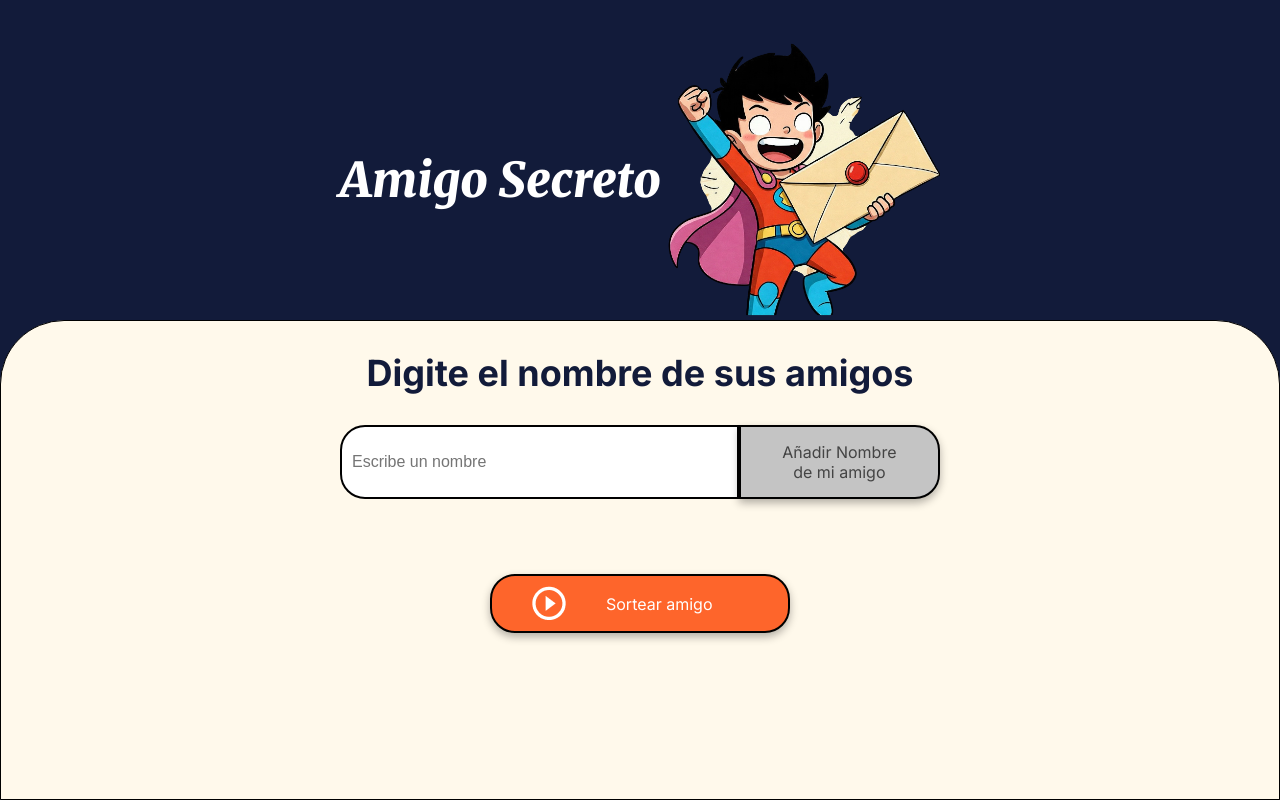
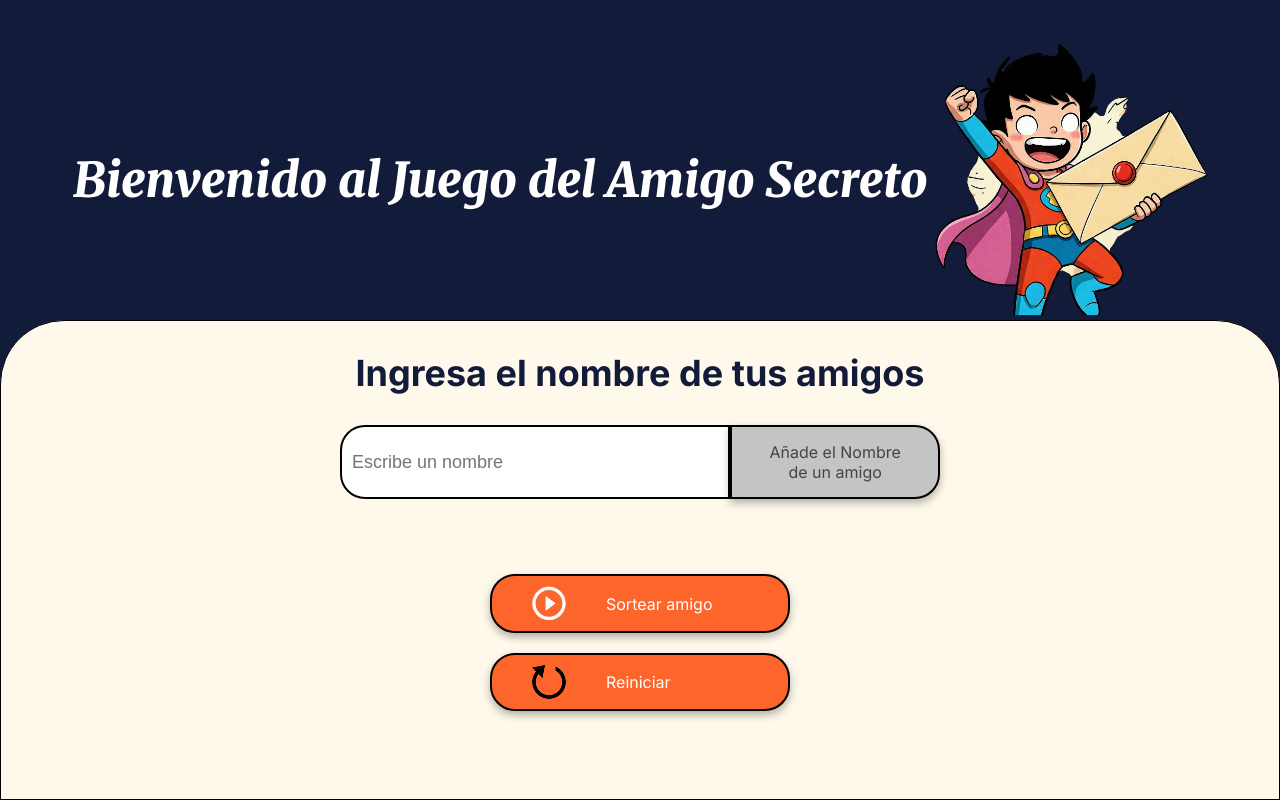
Before and after one commit to BangalterCrown/amigo-secreto, a plain HTML site: page index.html in a window 1280 px wide. Drawn offline with Linux system fonts and the light colour scheme.

Commit message:
Agregando tareas especificas 1

```diff
--- a/app.js
+++ b/app.js
@@ -2,18 +2,40 @@
 //Instrucciones del curso, paso 1: Crea una lista de nombre "Amigos"
 
 let amigos = [];
-
+console.log(amigos)
 //Desarrolla una función, que permita al usuario ingresar un nombre en el campo de texto
 // y añadirlo a la lista de amigos creada anteriormente.
 //Tareas especificas
 
-function agregarAmigo(elemento, texto) {
-    let elementoHTML = document.getElementById('amigoAgregado');
+function agregarTextoElemento(elemento,texto) {
+    let elementoHTML = document.querySelector(elemento);
     elementoHTML.innerHTML = texto;
-    return;
+   return;
 }
 
+function ingresaAmigo() {
+    let nombreAgregado = document.getElementById('amigoAgregado').value;
+    if (nombreAgregado == ("")){
+        alert("Ingresa un nombre correcto");
+    } else {
+        amigos.push;
+        cajaLimpia();
+     }
+     return;
+}
 
+function cajaLimpia() {
+    document.querySelector('#amigoAgregado').value = '';
+}
 
-nombresTextoElementos('h1','Bienvenido al Juego del Amigo Secreto');
-nombresTextoElementos('h2','Ingresa el nombre de tus amigos');
+function condicionesIniciales() {
+    agregarTextoElemento('h1','Bienvenido al Juego del Amigo Secreto');
+    agregarTextoElemento('h2','Ingresa el nombre de tus amigos');
+}
+
+function reiniciarElJuego () {
+    cajaLimpia();
+    condicionesIniciales();
+}
+
+condicionesIniciales();
--- a/index.html
+++ b/index.html
@@ -21,7 +21,7 @@
             <h2 class="section-title">Digite el nombre de sus amigos</h2>
             <div class="input-wrapper">
                 <input type="text" id="amigoAgregado" class="input-name" placeholder="Escribe un nombre">
-                <button class="button-add" onclick="ingresaAmigo()">Añadir Nombre de mi amigo</button>
+                <button class="button-add" onclick="ingresaAmigo()">Añade el Nombre de un amigo</button>
             </div>
 
             <ul id="listaAmigos" class="name-list" aria-labelledby="listaAmigos" role="list"></ul>
@@ -32,6 +32,10 @@
                     <img src="assets/play_circle_outline.png" alt="Ícono para sortear">
                     Sortear amigo
                 </button>
+                <button class="button-draw" onclick="reiniciarElJuego()" aria-label="Sortear amigo secreto" disabled>
+                    <img src="assets/reinicio.png" alt="Ícono para sortear">
+                    Reiniciar
+                </button>
             </div>
         </section>
     </main>
--- a/style.css
+++ b/style.css
@@ -84,7 +84,7 @@ body {
     padding: 10px;
     border: 2px solid #000;
     border-radius: 25px 0 0 25px;
-    font-size: 16px;
+    font-size: 18px;
 }
 
 .button-container {
@@ -151,6 +151,7 @@ ul {
     color: var(--color-white);
     background-color: var(--color-button);
     font-size: 16px;
+    margin-bottom: 20px;
 }
 
 .button-draw img {
```
Also changed, not shown: assets/reinicio.png (added).
